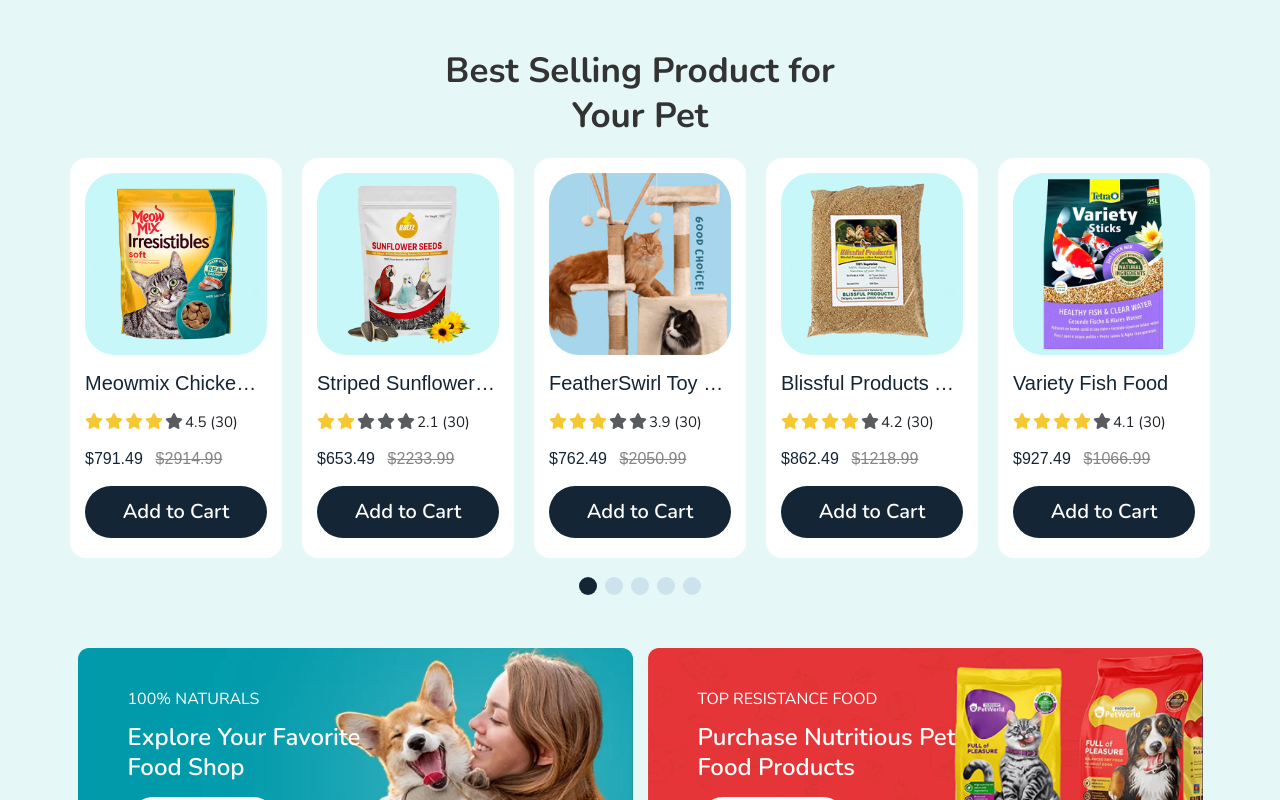
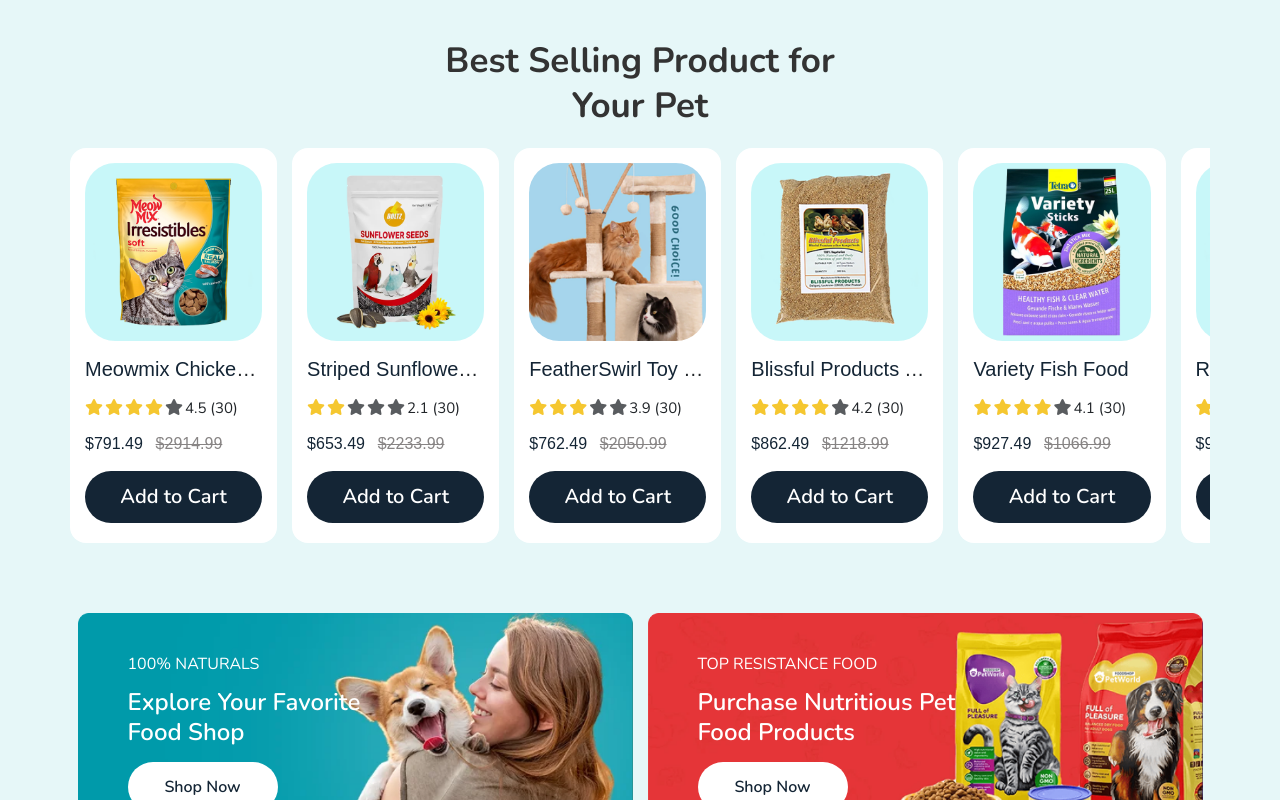
Before and after one commit to Subham5-Chatterjee/PetWorld_react, a React (Vite) app: page / in a window 1280 px wide. Shown: the part 1870-2670 px from the top of the page. Built offline with nearby package versions, Linux system fonts and the light colour scheme; a web font is replaced by a local one.

Commit message:
Slider issues fixed

```diff
--- a/src/components/common/best-selling.jsx
+++ b/src/components/common/best-selling.jsx
@@ -23,12 +23,12 @@
       <Swiper
         className="container"
         autoplay={true}
-        loop={true}
+        //loop={true}
         spaceBetween={20}
         slidesPerView={1.2}
         slidesPerGroup={1}
-        pagination={{ clickable: true }}
-        modules={[Pagination]}
+        //pagination={{ clickable: true }}
+        //modules={[Pagination]}
         breakpoints={{
           320: {
             slidesPerView: 1.2,
@@ -36,24 +36,24 @@
             pagination: false,
           },
           576: {
-            slidesPerView: 2,
+            slidesPerView: 2.2,
             slidesPerGroup: 3,
             spaceBetween: 20,
           },
           768: {
-            slidesPerView: 3,
+            slidesPerView: 3.2,
             slidesPerGroup: 3,
             spaceBetween: 20,
           },
           992: {
-            slidesPerView: 4,
-            slidesPerGroup: 4,
-            spaceBetween: 20,
+            slidesPerView: 4.3,
+            slidesPerGroup: 3,
+            spaceBetween: 15,
           },
           1200: {
-            slidesPerView: 5,
-            slidesPerGroup: 5,
-            spaceBetween: 20,
+            slidesPerView: 5.2,
+            slidesPerGroup: 3,
+            spaceBetween: 15,
           },
         }}
       >
--- a/src/css/responsive.css
+++ b/src/css/responsive.css
@@ -143,8 +143,11 @@
   .product_details .btn-wrapper {
     width: 53%;
   }
+  .offerSec_one {
+    padding-bottom: 4rem;
+  }
   .best-selling-product .swiper {
-    padding-bottom: 4rem;
+    padding-bottom: 2rem;
   }
 }
 
@@ -286,6 +289,12 @@
   }
   .product-list-grid {
     grid-template-columns: repeat(3, 1fr);
+  }
+  .offerSec_two {
+    padding-top: 3rem;
+  }
+  .best-selling-product .swiper {
+    padding-bottom: 1rem;
   }
 }
 
```
